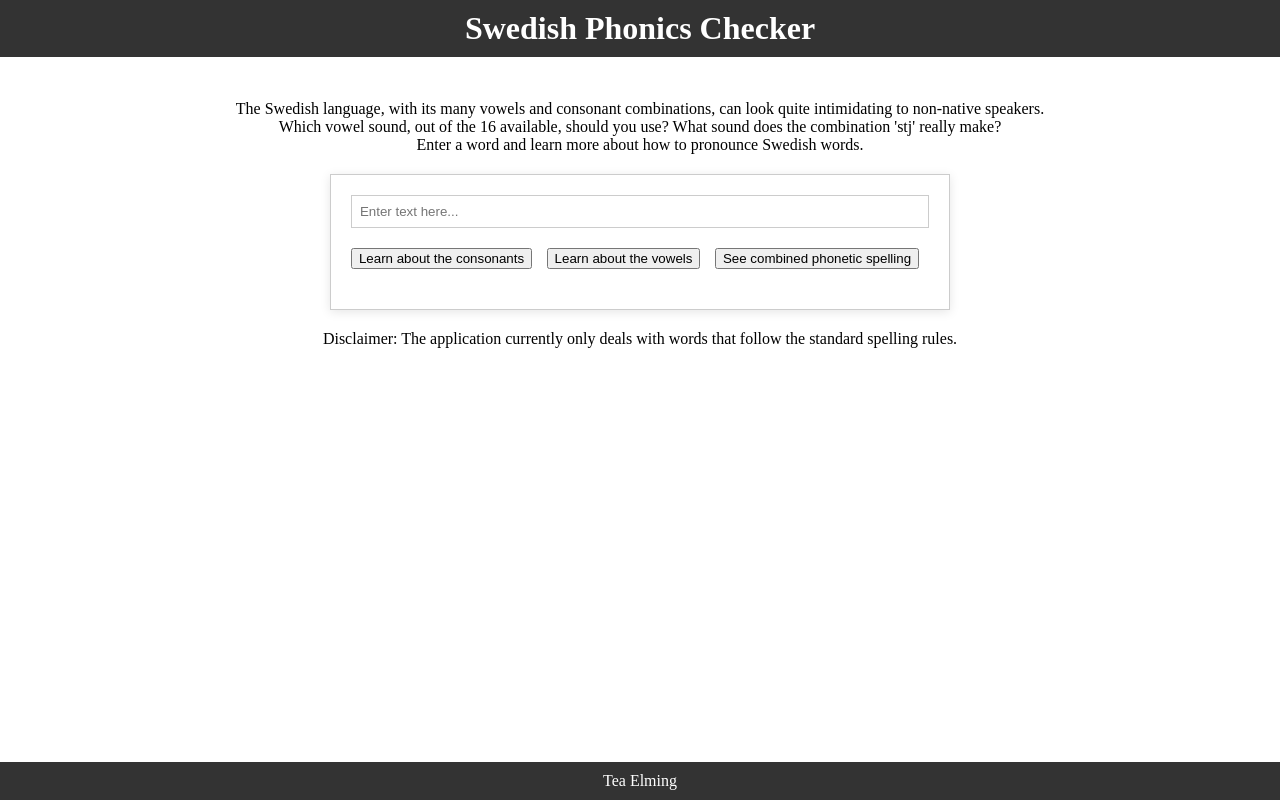
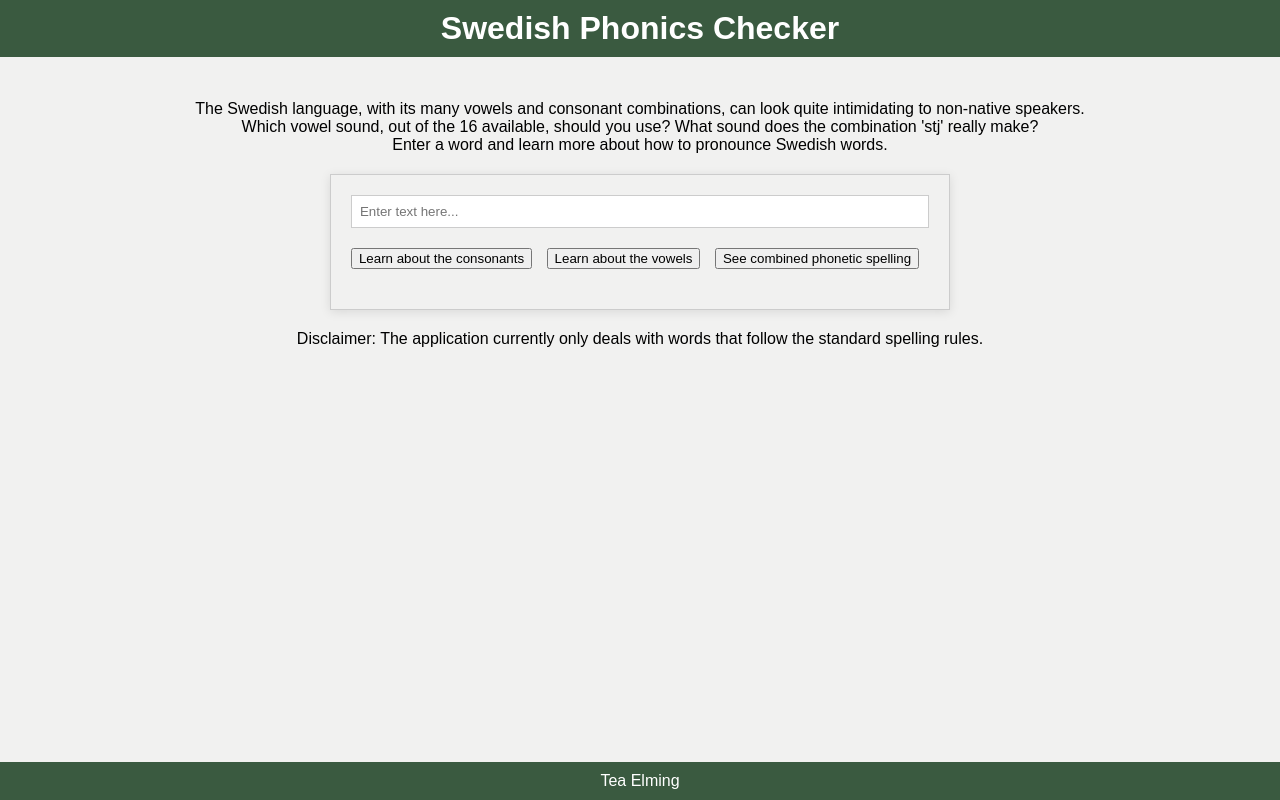
Before and after one commit to TeaElming/pronounciationBreakdown, a website with bundled scripts: page src/App/index.html in a window 1280 px wide. Built offline with nearby package versions, Linux system fonts and the light colour scheme.

Commit message:
Minor changes to styling made

```diff
--- a/src/App/app-components/vowel-component/vowel-component.js
+++ b/src/App/app-components/vowel-component/vowel-component.js
@@ -12,10 +12,10 @@ template1.innerHTML = `
 
 #vowelSound {
   display: flex;            /* Use flexbox */
+  justify-content: center;
   align-items: flex-start;      /* Vertically align items in the center */
 }
 </style>
-
 
 
 <div>
--- a/src/App/index.css
+++ b/src/App/index.css
@@ -2,6 +2,7 @@
   margin: 0;
   padding: 0;
   box-sizing: border-box;
+  font-family: Arial, Helvetica, sans-serif;
 }
 
 /* Reset some default browser styles */
@@ -18,7 +19,7 @@ body {
 
 /* Center the header text */
 header {
-  background-color: #333;
+  background-color: #3a5a40;
   color: #fff;
   padding: 10px;
   position: fixed;
@@ -37,11 +38,12 @@ main {
   flex-direction: column;
   align-items: center;
   text-align: center;
+  background-color: #f1f1f0;
 }
 
 
 footer {
-  background-color: #333;
+  background-color: #3a5a40;
   color: #fff;
   padding: 10px;
   position: fixed;
```
